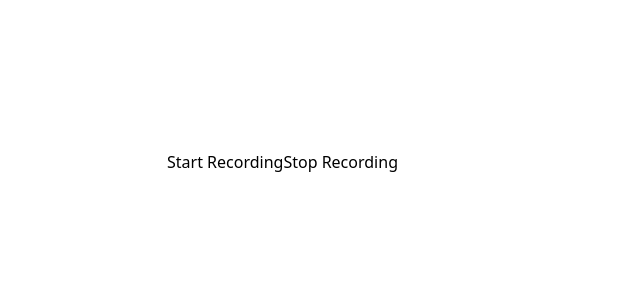
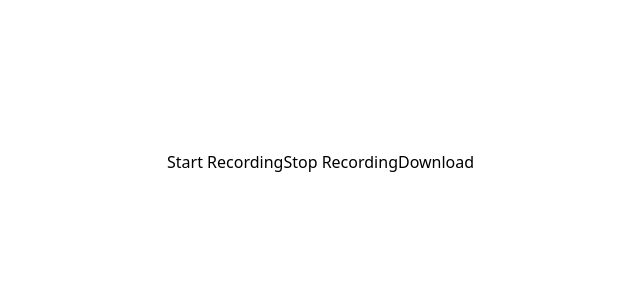
Before and after one commit to gksehfapd/crosspheed, a Next.js app: page /timers/video/videoRecorder in a window 1280 px wide. Shown: the top 300 px of the page, without its empty margins (185-825 px from the left). Built offline with nearby package versions, Linux system fonts and the light colour scheme; no server answers; what tailwindcss-animated would draw is missing.

Commit message:
feat: video download

```diff
--- a/package.json
+++ b/package.json
@@ -9,6 +9,7 @@
 		"lint": "next lint"
 	},
 	"dependencies": {
+		"dayjs": "^1.11.10",
 		"next": "14.0.0",
 		"react": "^18",
 		"react-dom": "^18",
--- a/pages/timers/video/videoRecorder.tsx
+++ b/pages/timers/video/videoRecorder.tsx
@@ -1,3 +1,4 @@
+import dayjs from 'dayjs'
 import { useCallback, useEffect, useRef } from 'react'
 
 const VideoRecorder = () => {
@@ -46,11 +47,23 @@ const VideoRecorder = () => {
 		getMediaPermission()
 	}, [])
 
+	const downloadVideo = () => {
+		const videoBlob = new Blob(videoChunks.current, { type: 'video.webm' })
+		const videoUrl = URL.createObjectURL(videoBlob)
+		const link = document.createElement('a')
+		link.download = `My video - ${dayjs().format('YYYYMMDD')}.webm`
+		link.href = videoUrl
+		document.body.appendChild(link)
+		link.click()
+		document.body.removeChild(link)
+	}
+
 	return (
 		<div>
-			<video ref={videoRef} className={''} autoPlay />
+			<video ref={videoRef} autoPlay />
 			<button onClick={() => mediaRecorder.current?.start()}>Start Recording</button>
 			<button onClick={() => mediaRecorder.current?.stop()}>Stop Recording</button>
+			<button onClick={downloadVideo}>Download</button>
 		</div>
 	)
 }
```
Also changed, not shown: 1 other file (tests, documents, lock files or other folders).
